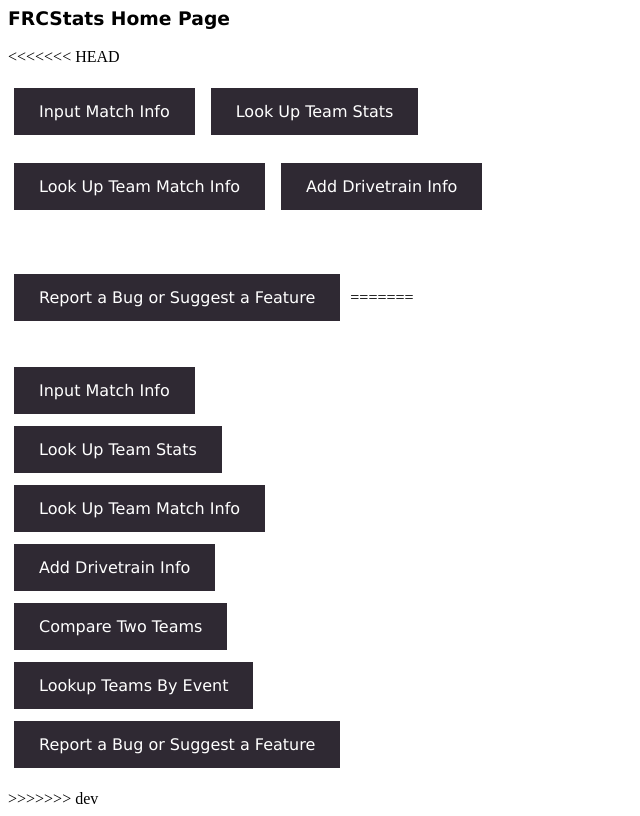
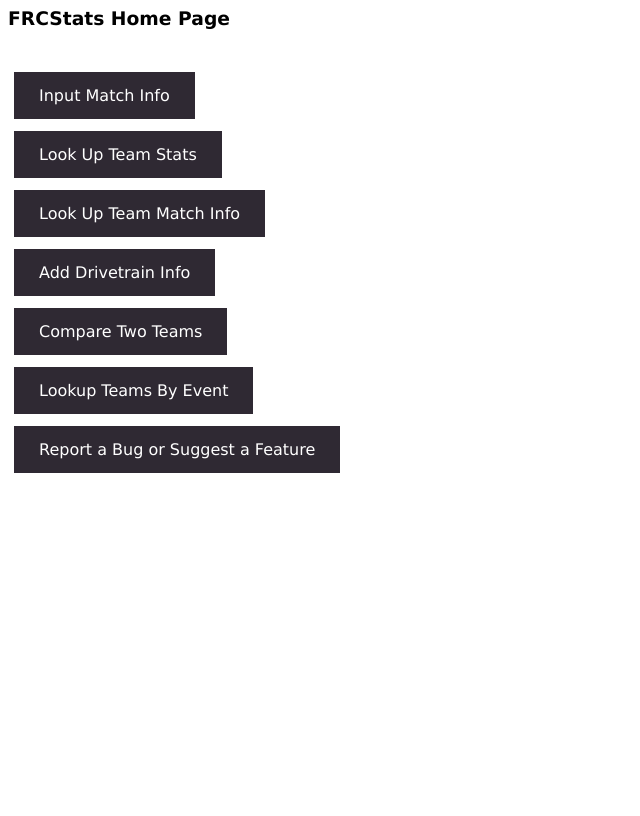
Before and after one commit to alicen6/first_robotics, a Django app: template frcstats/templates/home.html in a window 1280 px wide. Shown: the whole page, without its empty margins (0-640 px from the left). After the commit the page ends 473 px from the top, so only its background shows below. Run offline with Django 3.2, Linux system fonts and the light colour scheme; the template is opened without the code that fills it, so the values that code supplies are empty.

Commit message:
fix home.html

```diff
--- a/frcstats/templates/home.html
+++ b/frcstats/templates/home.html
@@ -22,14 +22,6 @@
   }
 </style>
 <h3>FRCStats Home Page</h2>
-<<<<<<< HEAD
-<p><a href="{% url 'match' %}">Input Match Info</a>
-<a href="{% url 'team-stats' %}">Look Up Team Stats</a></p>
-<p><a href="{% url 'team-raw-stats' %}">Look Up Team Match Info</a>
-<a href="{% url 'drive' %}">Add Drivetrain Info</a></p>
-<br></br>
-<a href=https://github.com/alicen6/first_robotics/issues>Report a Bug or Suggest a Feature</a>
-=======
 <p id="identifiers">
 <br>
 <a href="{% url 'match' %}">Input Match Info</a>
@@ -46,4 +38,3 @@
 <br>
 <a href=https://github.com/alicen6/first_robotics/issues>Report a Bug or Suggest a Feature</a>
 </p>
->>>>>>> dev
```
